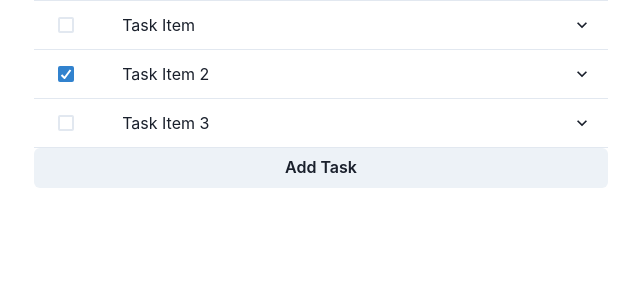
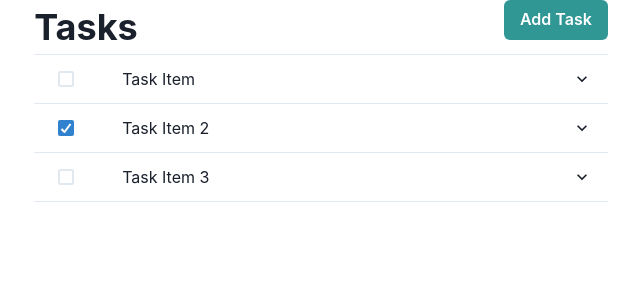
Before and after one commit to TimothyLuedtke/Roomie, a Next.js app: page /TaskPage in a window 1280 px wide. Shown: the top 300 px of the page, without its empty margins (319-959 px from the left). Built offline with nearby package versions, Linux system fonts and the light colour scheme.

Commit message:
delete works, so does add task and reset form

```diff
--- a/components/Tasks/TaskList.js
+++ b/components/Tasks/TaskList.js
@@ -35,12 +35,19 @@ import { nanoid } from "nanoid";
 export const TaskList = () => {
 
     const [taskList, setTaskList] = useState(TaskData);
-    ;
+    const [taskName, setTaskName] = useState("");
+    const [description, setDescription] = useState("");
+    const [due_date, setDue_date] = useState("");
+    const [assigned_to, setAssigned_to] = useState("");
+    const [listName, setListName] = useState("");
 
-    const handleDelete = (id) => {
-        const newTaskList = taskList.filter((task) => task.id !== id);
-        setTaskList(newTaskList);
-    };
+
+    const { isOpen, onOpen, onClose } = useDisclosure();
+
+
+
+    const toast = useToast();
+
 
     const handleComplete = (id) => {
         const newTaskList = taskList.map((task) => {
@@ -53,18 +60,18 @@ export const TaskList = () => {
         setTaskList(newTaskList);
     };
 
+    const handleAdd = (newtask) => {
+        const newTaskList = [...taskList, newtask];
+        setTaskList(newTaskList);
+    };
 
 
 
-    const AddTask = () => {
 
-        const { isOpen, onOpen, onClose } = useDisclosure();
-        const [taskName, setTaskName] = useState("");
-        const [description, setDescription] = useState("");
-        const [due_date, setDue_date] = useState("");
-        const [assigned_to, setAssigned_to] = useState("");
-        const [listName, setListName] = useState("");
-        const toast = useToast();
+    const handleDelete = (id) => {
+        const newTaskList = taskList.filter((task) => task.id !== id);
+        setTaskList(newTaskList);
+    };
 
 
     const handleSubmit = (e) => {
@@ -77,72 +84,46 @@ export const TaskList = () => {
             assigned_to,
             listName,
             completed: false,
+
         };
-
-            const newTaskList = [{ ...taskList }, newTask];
-            setTaskList(newTaskList);
+        handleAdd(newTask);
+        onClose();
         toast({
-                title: "Task Added",
+            title: "Task added.",
             description: "We've added your task to the list.",
             status: "success",
             duration: 9000,
             isClosable: true,
         });
-            onClose();
+
+        resetForm();
     };
 
-        return (
-            <>
-                <Button onClick={onOpen}>Add Task</Button>
-                <Modal isOpen={isOpen} onClose={onClose}>
-                    <ModalOverlay />
-                    <ModalContent>
-                        <ModalHeader>Add Task</ModalHeader>
-                        <ModalCloseButton />
-                        <ModalBody>
-                            <Stack spacing={3}>
-                                <Input
-                                    placeholder="Task Name"
-                                    onChange={(e) => setTaskName(e.target.value)}
-                                />
-                                <Input
-                                    placeholder="Description"
-                                    onChange={(e) => setDescription(e.target.value)}
-                                />
-                                <Input
-                                    placeholder="Due Date"
-                                    onChange={(e) => setDue_date(e.target.value)}
-                                />
-                                <Input
-                                    placeholder="Assigned To"
-                                    onChange={(e) => setAssigned_to(e.target.value)}
-                                />
-                                <Input
-                                    placeholder="List Name"
-                                    onChange={(e) => setListName(e.target.value)}
-                                />
-                            </Stack>
-                        </ModalBody>
-
-                        <ModalFooter>
-                            <Button colorScheme="blue" mr={3} onClick={ handleSubmit }>
-                                Add Task
-                            </Button>
-                            <Button onClick={onClose}>Cancel</Button>
-                        </ModalFooter>
-                    </ModalContent>
-                </Modal>
-            </>
-        );
+    const resetForm = () => {
+        setTaskName("");
+        setDescription("");
+        setDue_date("");
+        setAssigned_to("");
+        setListName("");
     };
-
-
 
 
 
     return (
         <>
             <Container>
+                <Flex>
+
+                    <Text fontSize="4xl" fontWeight="bold">
+                        Tasks
+                    </Text>
+                    <Spacer />
+                    <Box>
+                        <Button colorScheme="teal" onClick={onOpen}>
+                            Add Task
+                        </Button>
+                    </Box>
+                </Flex>
                 <Flex direction="column">
                     <Accordion allowMultiple>
 
@@ -185,7 +166,47 @@ export const TaskList = () => {
 
                         ))}
                     </Accordion>
-            <AddTask />
+                    <>
+                        <Modal isOpen={isOpen} onClose={onClose}>
+                            <ModalOverlay />
+                            <ModalContent>
+                                <ModalHeader>Add Task</ModalHeader>
+                                <ModalCloseButton />
+                                <ModalBody>
+                                    <Stack spacing={3}>
+                                        <Input
+                                            placeholder="Task Name"
+                                            onChange={(e) => setTaskName(e.target.value)}
+                                        />
+                                        <Input
+                                            placeholder="Description"
+                                            onChange={(e) => setDescription(e.target.value)}
+                                        />
+                                        <Input
+                                            placeholder="Due Date"
+                                            onChange={(e) => setDue_date(e.target.value)}
+                                        />
+                                        <Input
+                                            placeholder="Assigned To"
+                                            onChange={(e) => setAssigned_to(e.target.value)}
+                                        />
+                                        <Input
+                                            placeholder="List Name"
+                                            onChange={(e) => setListName(e.target.value)}
+                                        />
+                                    </Stack>
+                                </ModalBody>
+
+                                <ModalFooter>
+                                    <Button colorScheme="blue" mr={3} onClick={handleSubmit}>
+                                        Add Task
+                                    </Button>
+                                    <Button onClick={onClose}>Cancel</Button>
+                                </ModalFooter>
+                            </ModalContent>
+                        </Modal>
+                    </>
+
                 </Flex>
             </Container>
         </>
```
Lines whose indentation alone changed are shown as unchanged.
